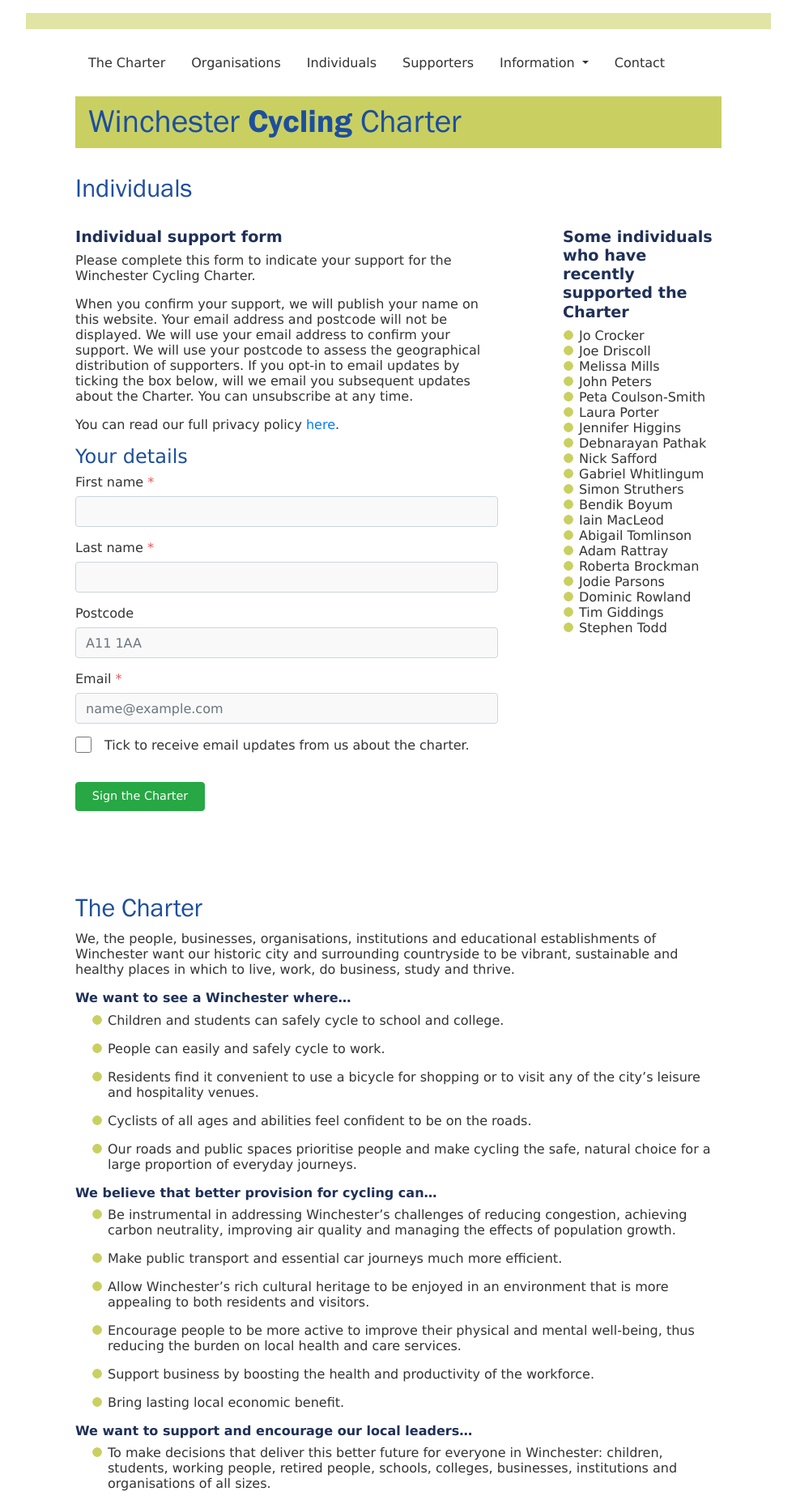
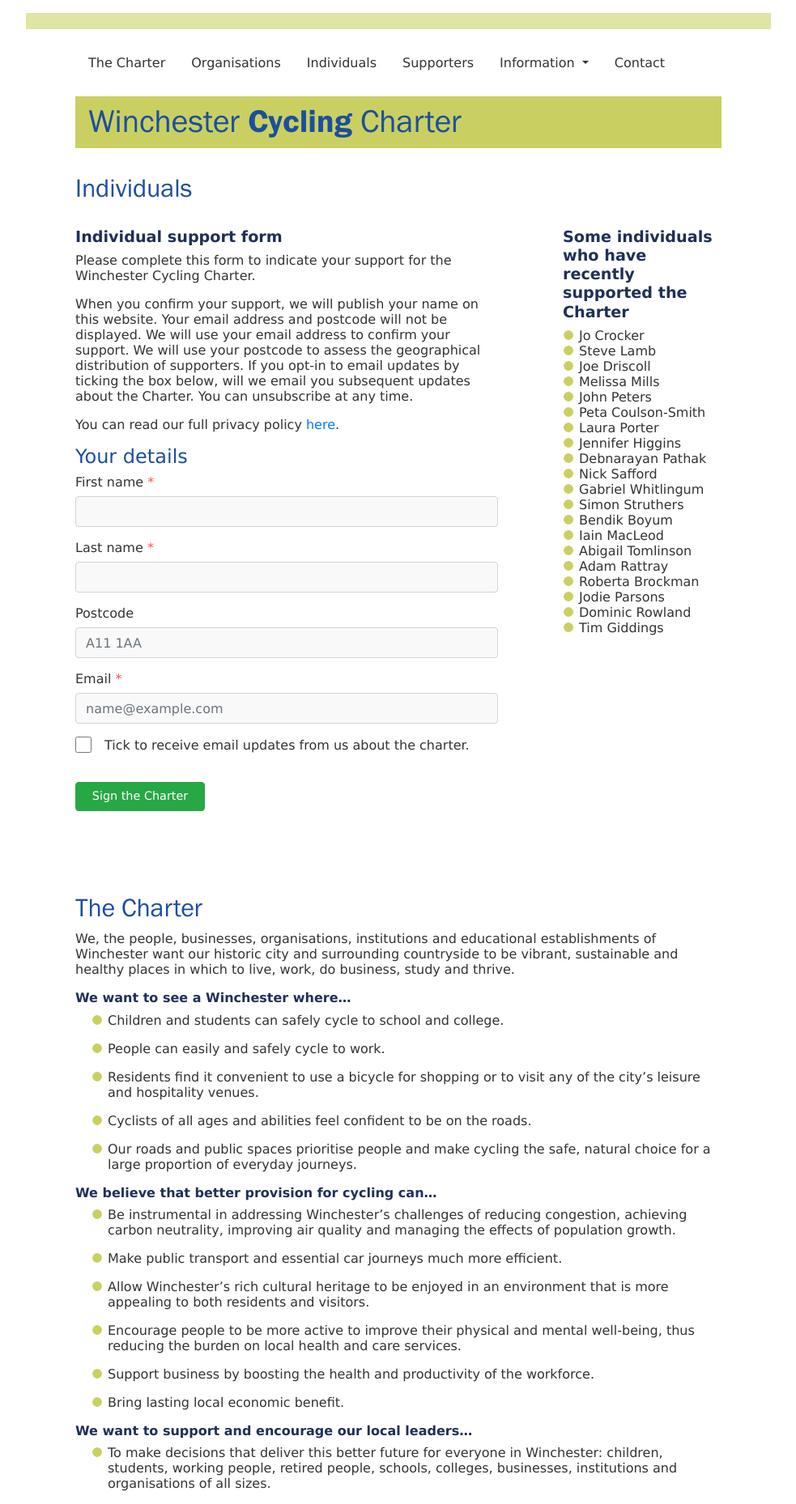
Before and after one commit to winchestercyclingcharter/winchestercyclingcharter.github.io, a Jekyll site: the page built from ind-page.md, in a window 1280 px wide. Shown: the whole page at 81% size, without its empty margins (148-1131 px from the left). Built offline with Jekyll 4.4.1, drawn with Linux system fonts in a browser that asks for light colours; nearby versions of some CDN libraries.

Commit message:
Update people.yml

```diff
--- a/_data/people.yml
+++ b/_data/people.yml
@@ -342,3 +342,4 @@ people:
 - { lastname: Crocker, firstname: Jo, dt: 20210323-121405-322397 }
 - { lastname: Todd, firstname: Stephen, dt: 20210320-093749-095917 }
 - { lastname: Pathak, firstname: Debnarayan , dt: 20210320-194110-387559 }
+- { lastname: Lamb, firstname: Steve, dt: 20210322-202758-108109 }
```
